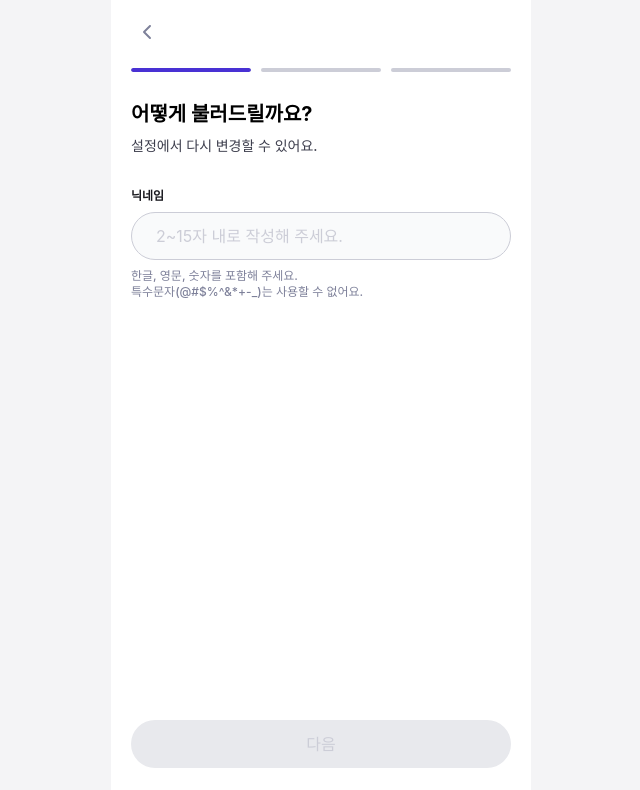
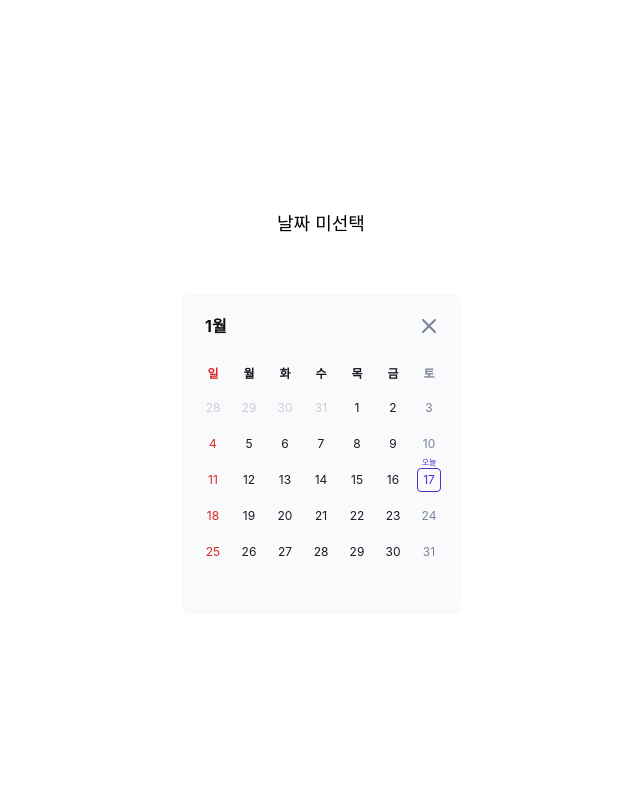
Before and after one commit to Leets-Official/StepBookStep-FE, a React (Vite) app: page / in a window 1280 px wide. Shown: the top 790 px of the page, without its empty margins (319-959 px from the left). Built offline with nearby package versions, Linux system fonts and the light colour scheme; a web font is replaced by a local one.

Commit message:
feat : Date Picker 구현

```diff
--- a/package.json
+++ b/package.json
@@ -12,6 +12,7 @@
   "dependencies": {
     "axios": "^1.13.2",
     "clsx": "^2.1.1",
+    "date-fns": "^4.1.0",
     "react": "^19.2.3",
     "react-dom": "^19.2.3",
     "react-router-dom": "^7.11.0",
--- a/src/App.tsx
+++ b/src/App.tsx
@@ -1,7 +1,8 @@
 import SetProfile from "@/pages/Onboarding/SetProfile.tsx";
+import PlayGround from "./pages/PlayGround";
 
 function App() {
-  return <SetProfile />;
+  return <PlayGround />;
 }
 
 export default App;
--- /dev/null
+++ b/src/components/DatePicker/DatePicker.styles.ts
@@ -0,0 +1,52 @@
+import { clsx, type ClassValue } from "clsx";
+import { twMerge } from "tailwind-merge";
+
+export function cn(...inputs: ClassValue[]) {
+  return twMerge(clsx(inputs));
+}
+
+export const styles = {
+  container: "w-[280px] h-[320px] bg-gray-50 rounded-lg pt-[20px] px-[12px] pb-[12px]  box-border flex flex-col items-center select-none font-sans",
+
+  header: "w-[256px] h-[24px] flex justify-between items-center mb-[24px] pl-[12px] pr-[8px] flex-shrink-0",
+
+  title: "text-[#0F0F0F] font-bold text-base leading-none",
+
+  closeButton: "w-[24px] h-[24px] text-gray-500 flex items-center justify-center hover:bg-gray-200 rounded transition-colors",
+
+  weekDaysGrid: "grid grid-cols-7 w-[240px] gap-[12px] mb-[10px]",
+
+  weekDay: (dayIndex: number) => cn(
+    "w-[24px] h-[24px] flex items-center justify-center text-center text-xs font-semibold leading-4 tracking-normal",
+    dayIndex === 0 && "text-[#D82727]",
+    dayIndex === 6 && "text-gray-500",
+    dayIndex !== 0 && dayIndex !== 6 && "text-gray-900"
+  ),
+
+  daysGrid: "grid grid-cols-7 gap-[12px] w-[240px]",
+
+  dayCellWrapper: "w-[24px] h-[24px] flex flex-col items-center justify-center relative",
+
+  todayLabel: "absolute -top-[10px] text-[8px] text-purple-500 font-medium leading-none whitespace-nowrap",
+
+  dayButton: (
+    isSelected: boolean,
+    isToday: boolean,
+    isCurrentMonth: boolean,
+    isSunday: boolean,
+    isSaturday: boolean
+  ) => cn(
+    "w-[24px] h-[24px] flex items-center justify-center rounded-[4px] text-xs font-normal leading-4 tracking-normal transition-all relative z-10",
+
+    !isCurrentMonth && "text-gray-300 pointer-events-none",
+
+    isCurrentMonth && !isSelected && !isToday && [
+      "hover:bg-gray-200",
+      isSunday ? "text-[#D82727]" : isSaturday ? "text-gray-500" : "text-gray-900"
+    ],
+
+    isSelected && "bg-purple-400 text-white ",
+
+    isToday && !isSelected && "border border-purple-500 text-purple-500 bg-transparent box-border"
+  ),
+};
--- /dev/null
+++ b/src/components/DatePicker/DatePicker.tsx
@@ -0,0 +1,82 @@
+import React, { useState } from "react";
+import {
+  format,
+  startOfMonth,
+  endOfMonth,
+  startOfWeek,
+  endOfWeek,
+  eachDayOfInterval,
+  isSameMonth,
+  isSameDay,
+  isSunday,
+  isSaturday,
+} from "date-fns";
+import { ko } from "date-fns/locale";
+
+import XIcon from "@/assets/icons/x.svg?react";
+
+import type { DatePickerProps } from "./DatePicker.types";
+import { styles } from "./DatePicker.styles";
+
+export const DatePicker: React.FC<DatePickerProps> = ({
+  selectedDate,
+  onChange,
+  onClose,
+  baseDate = new Date(),
+}) => {
+  const [currentMonth] = useState(selectedDate || baseDate);
+  const monthStart = startOfMonth(currentMonth);
+  const monthEnd = endOfMonth(monthStart);
+  const startDate = startOfWeek(monthStart);
+  const endDate = endOfWeek(monthEnd);
+
+  const days = eachDayOfInterval({ start: startDate, end: endDate });
+  const weekDays = ["일", "월", "화", "수", "목", "금", "토"];
+
+  return (
+    <div className={styles.container}>
+      <div className={styles.header}>
+        <span className={styles.title}>{format(currentMonth, "M월", { locale: ko })}</span>
+        <button type="button" onClick={onClose} className={styles.closeButton} aria-label="Close">
+          <XIcon width={24} height={24} />
+        </button>
+      </div>
+      <div className={styles.weekDaysGrid}>
+        {weekDays.map((day, index) => (
+          <div key={day} className={styles.weekDay(index)}>
+            {day}
+          </div>
+        ))}
+      </div>
+      <div className={styles.daysGrid}>
+        {days.map((day) => {
+          const isCurrentMonth = isSameMonth(day, monthStart);
+          const isSelected = selectedDate ? isSameDay(day, selectedDate) : false;
+          const isToday = isSameDay(day, baseDate);
+
+          return (
+            <div key={day.toString()} className={styles.dayCellWrapper}>
+              {/*오늘이면서 선택되지 않았을 때 표시 */}
+              {isToday && !isSelected && <span className={styles.todayLabel}>오늘</span>}
+
+              <button
+                type="button"
+                onClick={() => isCurrentMonth && onChange(day)}
+                disabled={!isCurrentMonth} // 이번달 날짜가 아니면 ㄴㄴ안됨
+                className={styles.dayButton(
+                  isSelected,
+                  isToday,
+                  isCurrentMonth,
+                  isSunday(day),
+                  isSaturday(day),
+                )}
+              >
+                {format(day, "d")}
+              </button>
+            </div>
+          );
+        })}
+      </div>
+    </div>
+  );
+};
--- a/src/pages/PlayGround.tsx
+++ b/src/pages/PlayGround.tsx
@@ -1,24 +1,43 @@
-import StateCarousel from "@/components/StateCarousel/StateCarousel";
-import type{ ReadingStatus } from "@/components/StateCarousel/StateCarousel.types";
-import { useState } from "react";
+import React, { useState } from "react";
+import { format } from "date-fns";
+import { DatePicker } from "@/components/DatePicker/DatePicker";
 
-const PlayGround = () => {
-  const [, setCurrentStatus] = useState<ReadingStatus>("BEFORE");
-
-  const handleStatusChange = (newStatus: ReadingStatus) => {
-    setCurrentStatus(newStatus);
-    console.log("변경된 독서 상태:", newStatus);
-  };
+const PlayGround: React.FC = () => {
+  const [selectedDate, setSelectedDate] = useState<Date | null>(null);
+  const [isOpen, setIsOpen] = useState(true);
 
   return (
-    <div className="min-h-screen flex flex-col items-center justify-center gap-12">
+    <div className="min-h-screen flex flex-col items-center justify-center gap-8">
+      <div className="bg-white p-6 rounded-xl  text-center space-y-4 w-[320px]">
+        <p className="text-lg">
+          {selectedDate ? format(selectedDate, "선택된 날짜 : yyyy년 MM월 dd일") : "날짜 미선택"}
+        </p>
 
-      {/* 테스트할 컴포넌트 */}
-        <StateCarousel
-          initialStatus="BEFORE"
-          onChange={handleStatusChange}
-        />
+        {!isOpen && (
+          <button
+            onClick={() => setIsOpen(true)}
+            className="w-full py-2 bg-purple-500 text-white rounded-lg hover:bg-purple-600 transition-colors font-medium"
+          >
+            Date Picker 열기
+          </button>
+        )}
+      </div>
 
+      {isOpen && (
+        <div className="flex flex-col items-center gap-2">
+          <DatePicker
+            selectedDate={selectedDate}
+            onChange={(date) => {
+              setSelectedDate(date);
+              console.log("날짜 변경됨:", format(date, "yyyy-MM-dd"));
+            }}
+            onClose={() => {
+              setIsOpen(false);
+              console.log("닫기 버튼 클릭됨");
+            }}
+          />
+        </div>
+      )}
     </div>
   );
 };
```
Also changed, not shown: src/components/DatePicker/DatePicker.types.ts (added, +8 -0 lines), 1 other file (tests, documents, lock files or other folders).
